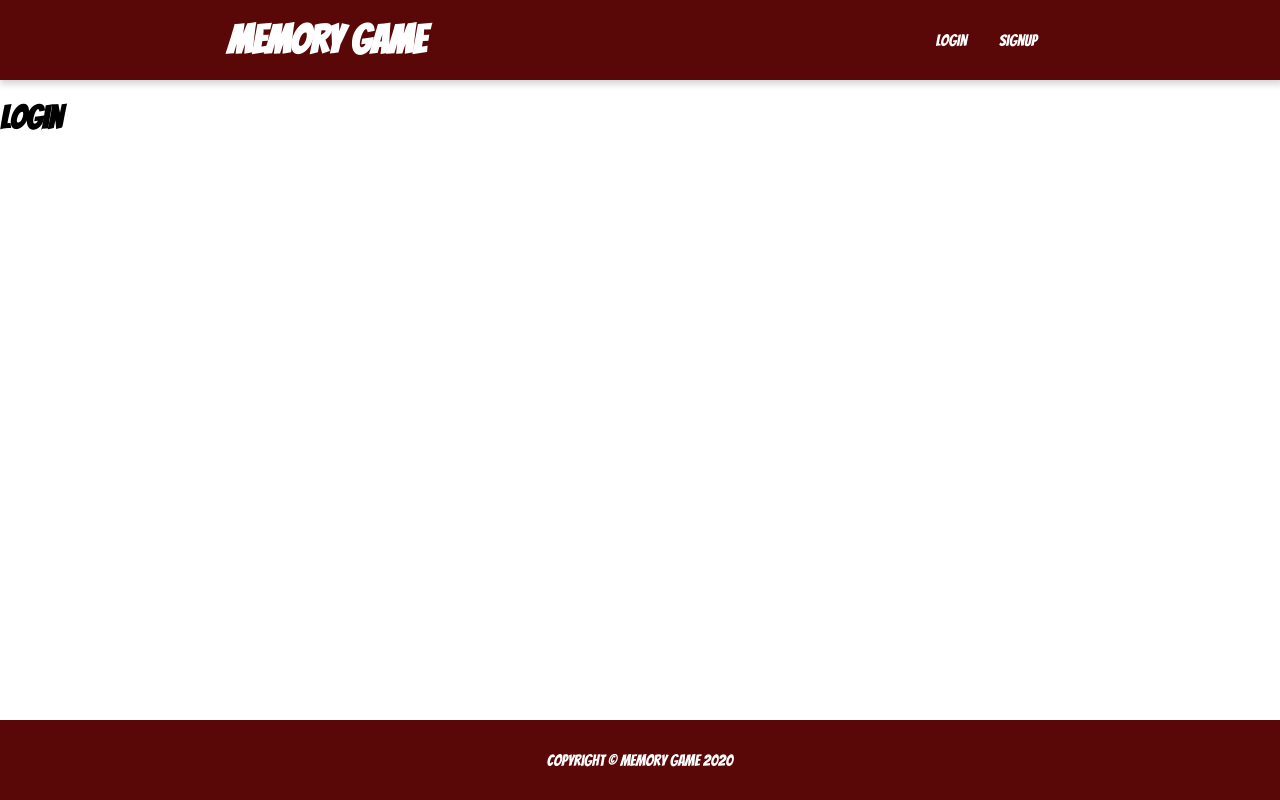
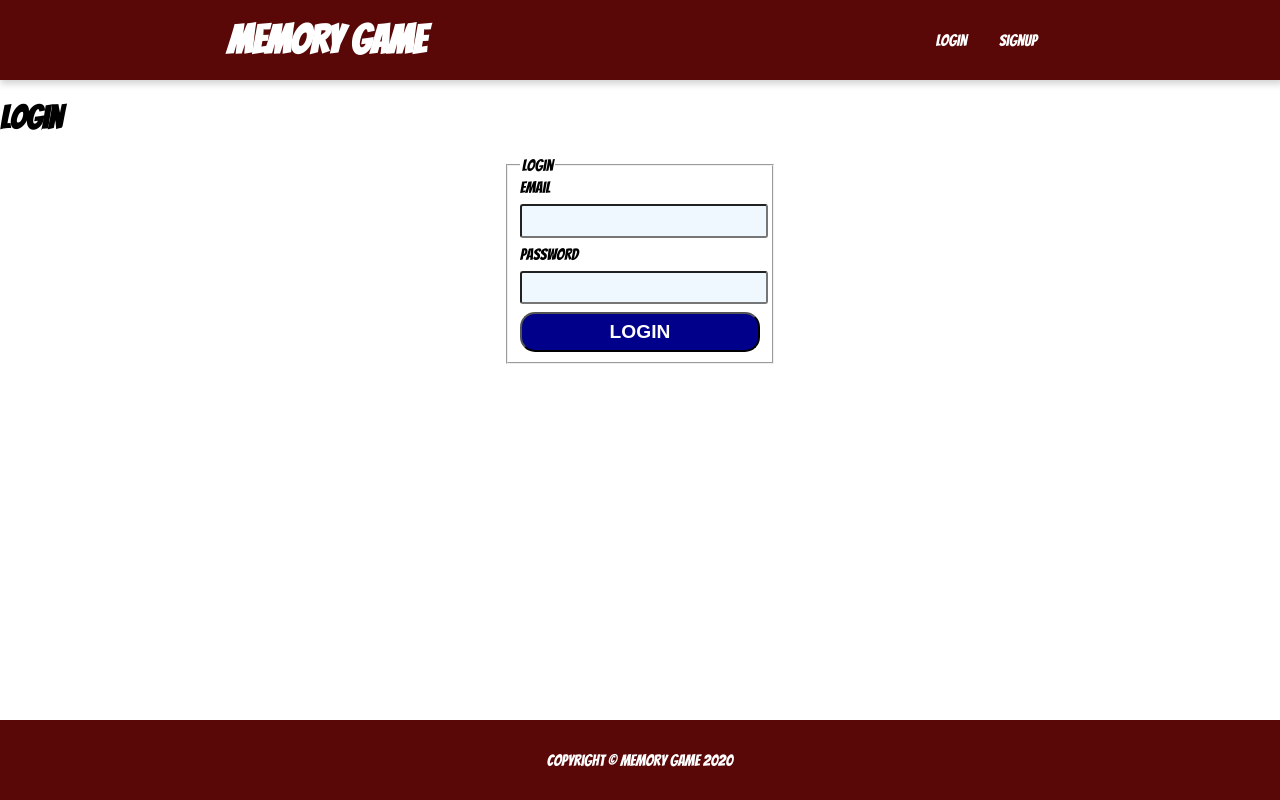
Before and after one commit to pastrychefgamer/react-memory-game, a React (Create React App) app in the folder react-memory-game/: page /login in a window 1280 px wide. Built offline with nearby package versions, Linux system fonts and the light colour scheme.

Commit message:
added login form

```diff
--- /dev/null
+++ b/react-memory-game/src/components/LoginForm/LoginForm.jsx
@@ -0,0 +1,57 @@
+import React from 'react';
+import styles from './LoginForm.module.css';
+
+class LoginForm extends React.Component {
+    state = this.getInitialState();
+
+    getInitialState() {
+        return {
+            email: '',
+            password: '',
+        };
+    }
+
+    handleChange = e => {
+        this.setState({
+            [e.target.name]: e.target.value
+        });
+    };
+
+    handleSubmit = e => {
+        e.preventDefault();
+        this.setState(this.getInitialState());
+    }
+
+
+    render () {
+        return (
+            <form onSubmit={this.handleSubmit} className={styles.form}>
+                <fieldset>
+                    <legend>Login</legend>
+
+                    <label htmlFor="email">Email</label>
+                    <input
+                        id="email"
+                        name="email"
+                        type="email"
+                        value={this.state.email}
+                        onChange={this.handleChange}
+                        />
+
+                    <label htmlFor="password">Password</label>
+                    <input
+                        id="password"
+                        name="password"
+                        type="password"
+                        value={this.state.password}
+                        onChange={this.handleChange}
+                        />
+
+                    <button type="submit">Login</button>
+                </fieldset>
+            </form>
+        );
+    }
+}
+
+export default LoginForm;
--- /dev/null
+++ b/react-memory-game/src/components/LoginForm/LoginForm.module.css
@@ -0,0 +1,25 @@
+.form  fieldset {
+    display: flex;
+    flex-direction: column;
+    width: 15rem;
+    margin: 0 auto;
+}
+
+.form input {
+    width: 100%;
+    margin: .5rem 0 .5rem 0;
+    border-radius: 3px;
+    height: 1.7rem;
+    background-color: aliceblue;
+}
+
+.form button {
+    width: 100%;
+    height: 2.5rem;
+    background-color: darkblue;
+    border-radius: 15px;
+    color: white;
+    text-transform: uppercase;
+    font-weight: 600;
+    font-size: 1.2rem;
+}
--- a/react-memory-game/src/pages/Login/Login.jsx
+++ b/react-memory-game/src/pages/Login/Login.jsx
@@ -1,9 +1,13 @@
 import React from 'react';
-// import styles from '../Login.module.css';
+import LoginForm from '../../components/LoginForm/LoginForm';
+import styles from '../../pages/Login/Login.module.css';
 
 const Login = (props) => {
     return (
+        <main>
         <h1>Login</h1>
+        <LoginForm />
+        </main>
     );
 }
 
```
